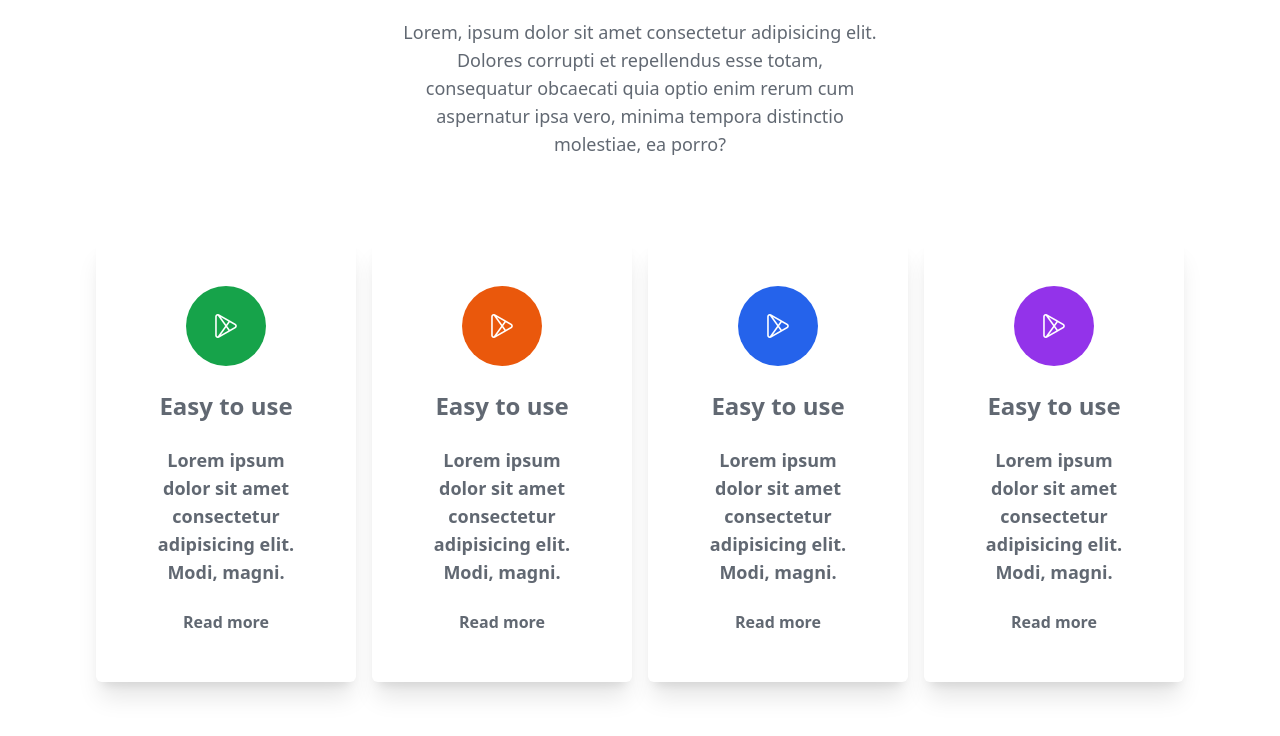
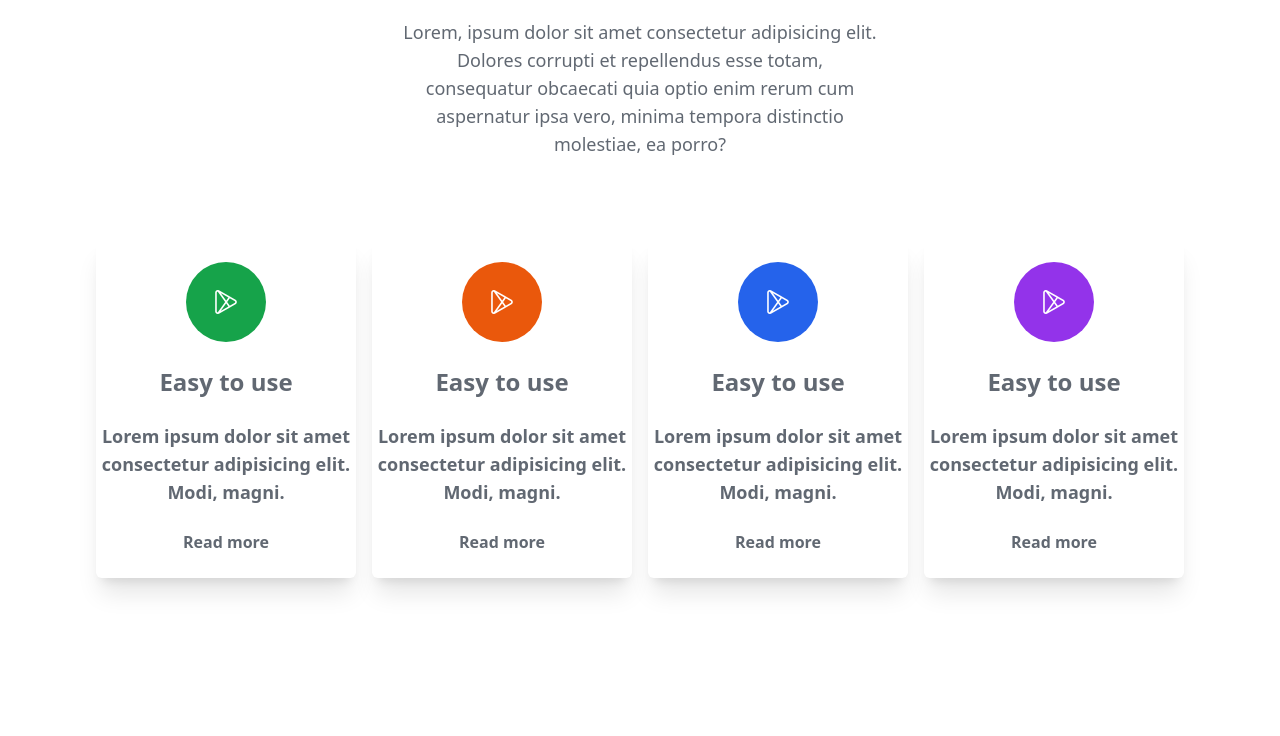
Before and after one commit to Masudur400/tailwind-cs-recorse, a plain HTML site: page index.html in a window 1280 px wide. Shown: the part 1075-1811 px from the top of the page. After the commit the page ends 1733 px from the top, so only its background shows below. Drawn offline with nearby package versions, Linux system fonts and the light colour scheme.

Commit message:
last update

```diff
--- a/index.html
+++ b/index.html
@@ -86,7 +86,7 @@
     <section class="container mx-auto my-8 lg:my-20 lg:px-24 px-4">
         <div class="grid grid-cols-1 md:grid-cols-2 lg:grid-cols-4 gap-4">
 
-            <div class="shadow-xl rounded-md p-12 text-center space-y-6">
+            <div class="shadow-xl rounded-md py-6 text-center space-y-6">
                 <div class="bg-green-600 mx-auto h-20 w-20 rounded-full flex justify-center items-center">
                     <img src="assets/play-store.png" alt="">
                 </div>
@@ -96,7 +96,7 @@
                     <button  class="test-lg font-bold opacity-70">Read more</button>
                 </div>
             </div>
-            <div class="shadow-xl rounded-md p-12 text-center space-y-6">
+            <div class="shadow-xl rounded-md py-6 text-center space-y-6">
                 <div class="bg-orange-600 mx-auto h-20 w-20 rounded-full flex justify-center items-center">
                     <img src="assets/play-store.png" alt="">
                 </div>
@@ -106,7 +106,7 @@
                     <button  class="test-lg font-bold opacity-70">Read more</button>
                 </div>
             </div>
-            <div class="shadow-xl rounded-md p-12 text-center space-y-6">
+            <div class="shadow-xl rounded-md py-6 text-center space-y-6">
                 <div class="bg-blue-600 mx-auto h-20 w-20 rounded-full flex justify-center items-center">
                     <img src="assets/play-store.png" alt="">
                 </div>
@@ -116,7 +116,7 @@
                     <button  class="test-lg font-bold opacity-70">Read more</button>
                 </div>
             </div>
-            <div class="shadow-xl rounded-md p-12 text-center space-y-6">
+            <div class="shadow-xl rounded-md py-6 text-center space-y-6">
                 <div class="bg-purple-600 mx-auto h-20 w-20 rounded-full flex justify-center items-center">
                     <img src="assets/play-store.png" alt="">
                 </div>
```
